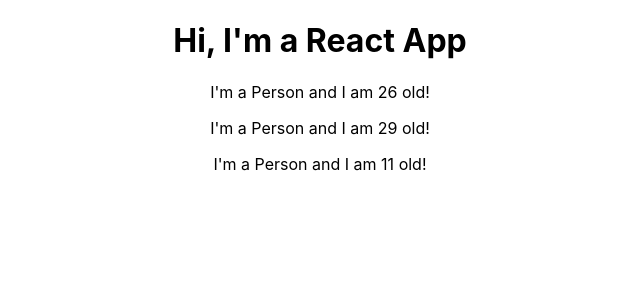
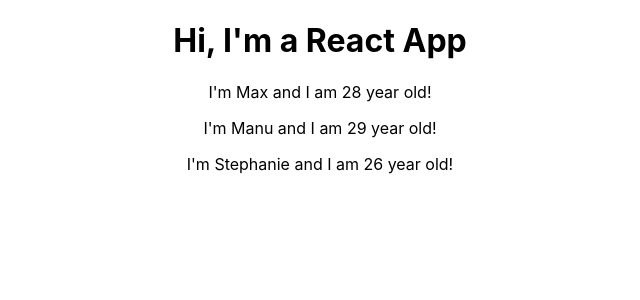
Before and after one commit to jvagnercs/react-complete-guide, a React (Create React App) app in the folder react-complete-guide/: page / in a window 1280 px wide. Shown: the top 300 px of the page, without its empty margins (320-960 px from the left). Built offline with nearby package versions, Linux system fonts and the light colour scheme.

Commit message:
36 Props

```diff
--- a/react-complete-guide/src/App.js
+++ b/react-complete-guide/src/App.js
@@ -7,9 +7,9 @@
     return (
       <div className="App">
         <h1>Hi, I'm a React App</h1>
-        <Person />
-        <Person />
-        <Person />
+        <Person name="Max" age="28" />
+        <Person name="Manu" age="29">My Hobbies: Racing</Person>
+        <Person name="Stephanie" age="26" />
       </div>
     );
 
--- a/react-complete-guide/src/Person/Person.js
+++ b/react-complete-guide/src/Person/Person.js
@@ -1,7 +1,5 @@
 import React from 'react'
 
-const person = () => {
-    return <p>I'm a Person and I am {Math.floor(Math.random()*30)} old!</p>
-}
+const person = props => <p>I'm {props.name} and I am {props.age} year old!</p>
 
 export default person
```
